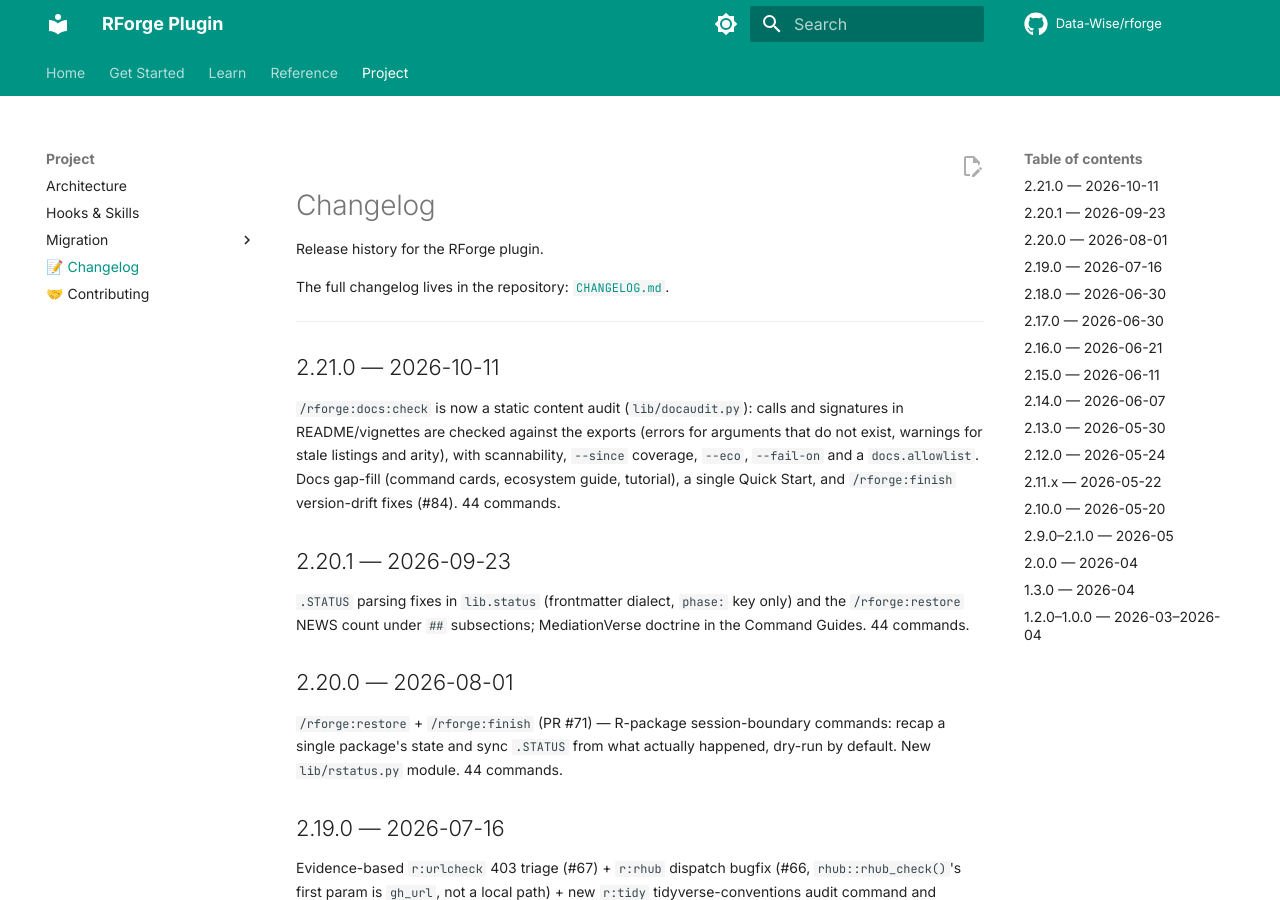
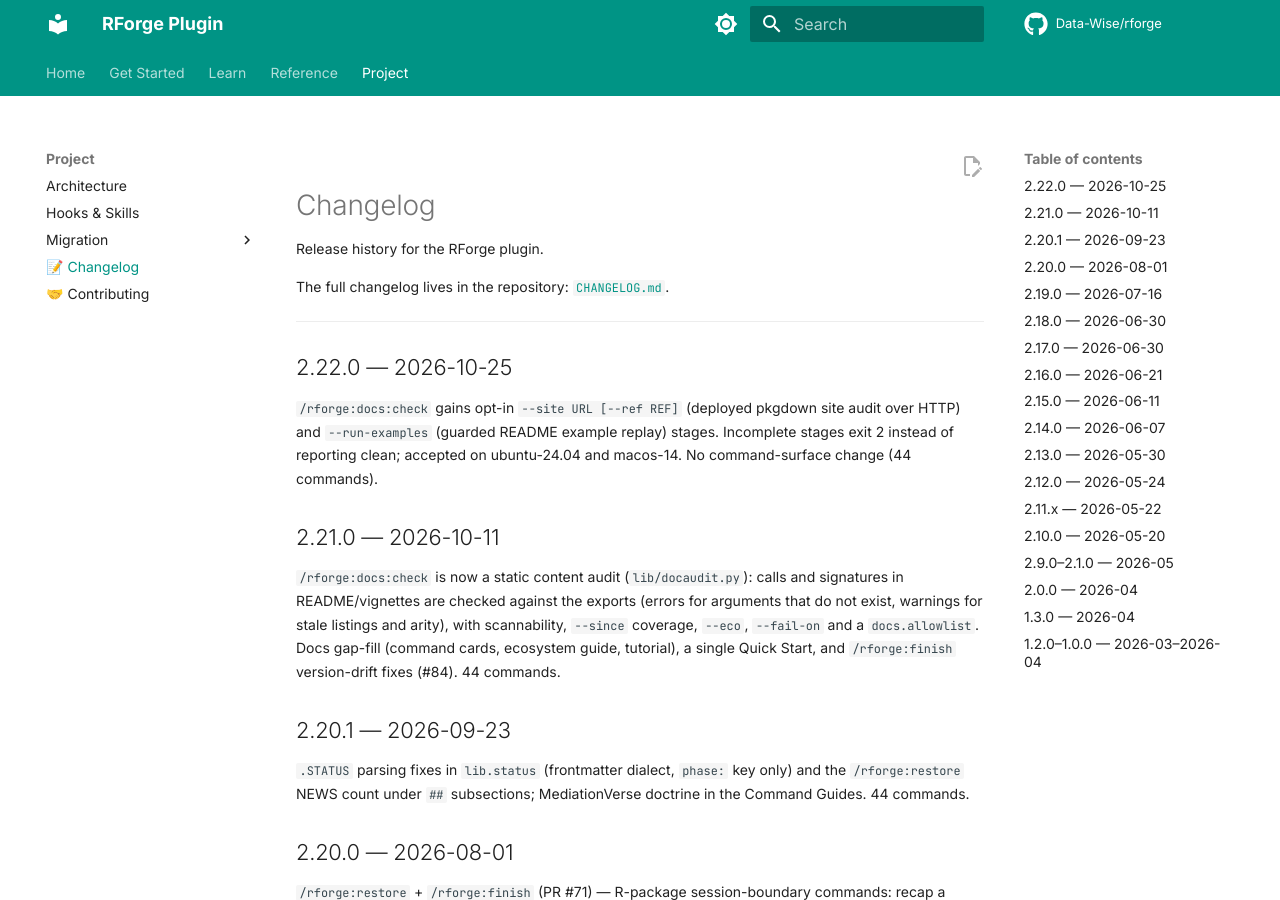
Before and after one commit to Data-Wise/rforge, an MkDocs documentation site: the page built from docs/changelog.md, in a window 1280 px wide and 900 px high. Built offline with MkDocs 1.6.1 and Material for MkDocs 9.7.7, drawn with Linux system fonts in a browser that asks for light colours; comment, search, counter and statistics services are not loaded.

Commit message:
chore(release): v2.22.0
A2 /rforge:docs:check --site and --run-examples. Version sources, CHANGELOG, README, docs/changelog, CLAUDE/AGENTS and .STATUS updated.

Co-Authored-By: Claude Sonnet 5.5 <noreply@anthropic.com>

```diff
--- a/docs/changelog.md
+++ b/docs/changelog.md
@@ -6,6 +6,13 @@ The full changelog lives in the repository:
 [`CHANGELOG.md`](https://github.com/Data-Wise/rforge/blob/main/CHANGELOG.md).
 
 ---
+
+## 2.22.0 — 2026-10-25
+
+`/rforge:docs:check` gains opt-in `--site URL [--ref REF]` (deployed pkgdown site
+audit over HTTP) and `--run-examples` (guarded README example replay) stages.
+Incomplete stages exit 2 instead of reporting clean; accepted on ubuntu-24.04
+and macos-14. No command-surface change (44 commands).
 
 ## 2.21.0 — 2026-10-11
 
--- a/mkdocs.yml
+++ b/mkdocs.yml
@@ -54,7 +54,7 @@ extra_css:
 # scripts/version_sync.py — do not hand-edit version/prev_version/release_date.
 extra:
   rforge:
-    version: "2.21.0"
+    version: "2.22.0"
     prev_version: "2.19.0"
     release_date: "2026-08-01"
     command_count: 44
--- a/package.json
+++ b/package.json
@@ -1,6 +1,6 @@
 {
   "name": "@data-wise/rforge-plugin",
-  "version": "2.21.0",
+  "version": "2.22.0",
   "description": "RForge toolkit for Claude Code: 44 commands for R package development, ecosystem management, CRAN submission, and intelligent orchestration",
   "type": "module",
   "files": [
```
Also changed, not shown: AGENTS.md (+3 -0 lines), CHANGELOG.md (+9 -1 lines), CLAUDE.md (+3 -0 lines), README.md (+5 -1 lines), docs/README.md (+4 -4 lines), 5 other files.
